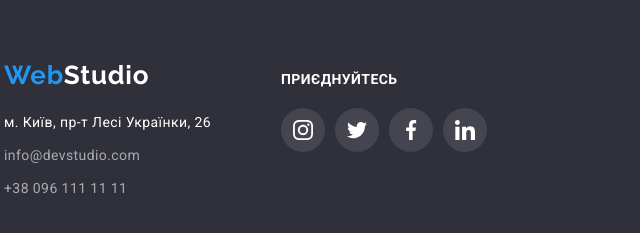
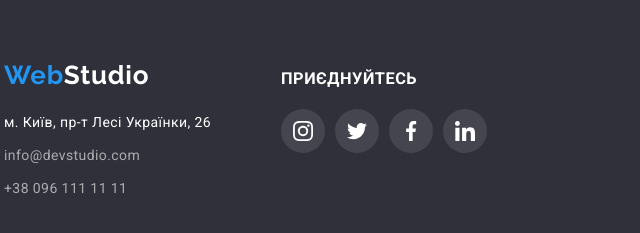
Before and after one commit to Zmarzlova/goit-markup-hw-04, a plain HTML site: page index.html in a window 1280 px wide. Shown: the part 2678-2911 px from the top of the page, 51-691 px from the left. Drawn offline with nearby package versions, Linux system fonts and the light colour scheme.

Commit message:
add finish 4 homework

```diff
--- a/css/styles.css
+++ b/css/styles.css
@@ -438,7 +438,7 @@ margin-bottom: 30px;
   font-style: normal;
 }
 
-.footer-join-link {
+.footer-title {
     color: var(--additional-color);
     font-weight: 700;
     line-height: 1.14;
--- a/index.html
+++ b/index.html
@@ -381,9 +381,7 @@
             </address>
           </div>
           <div class="footer-right">
-            <a class="footer-join-link link" href="./index.html"
-              >приєднуйтесь</a
-            >
+            <h3 class="footer-title">приєднуйтесь</h3>
             <ul class="footer-soc-list list">
               <li class="footer-soc-item">
                 <a href="" target="_blank" class="footer-soc-link link">
```
Also changed, not shown: portfolio.html (+1 -3 lines).
